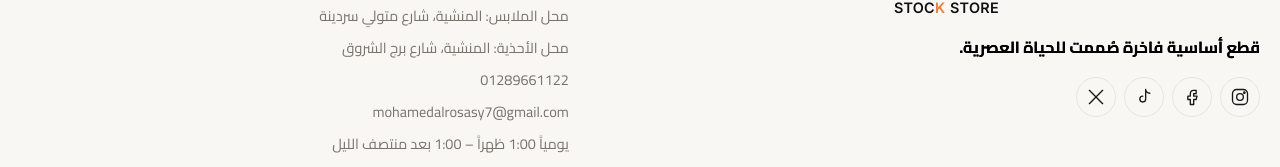
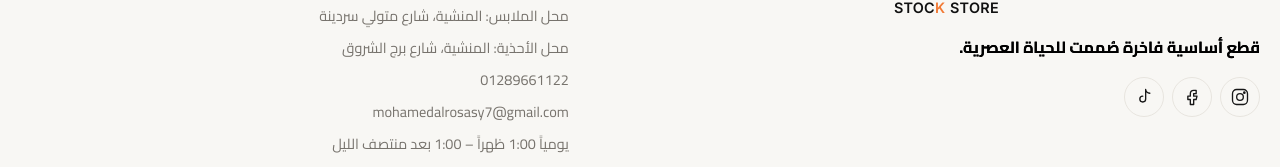
Before and after one commit to 01128567476/stock-store, a React (Vite) app: page /#/ in a window 1280 px wide. Shown: the part 4547-4714 px from the top of the page. Built offline with nearby package versions, Linux system fonts and the light colour scheme.

Commit message:
Footer: remove X link (matching config change)

```diff
--- a/src/components/Footer.jsx
+++ b/src/components/Footer.jsx
@@ -2,7 +2,7 @@ import { Link } from 'react-router-dom';
 import { STORE } from '../config';
 import Newsletter from './Newsletter';
 import { useLang } from '../context/LangContext';
-import { FacebookIcon, InstagramIcon, TiktokIcon, XIcon } from './Icons';
+import { FacebookIcon, InstagramIcon, TiktokIcon } from './Icons';
 
 export default function Footer() {
   const { t } = useLang();
@@ -24,7 +24,6 @@ export default function Footer() {
               <a href={STORE.social.instagram} target="_blank" rel="noopener noreferrer" aria-label="Instagram"><InstagramIcon /></a>
               <a href={STORE.social.facebook} target="_blank" rel="noopener noreferrer" aria-label="Facebook"><FacebookIcon /></a>
               <a href={STORE.social.tiktok} target="_blank" rel="noopener noreferrer" aria-label="TikTok"><TiktokIcon /></a>
-              <a href={STORE.social.x} target="_blank" rel="noopener noreferrer" aria-label="X"><XIcon /></a>
             </div>
           </div>
           <div>
```
